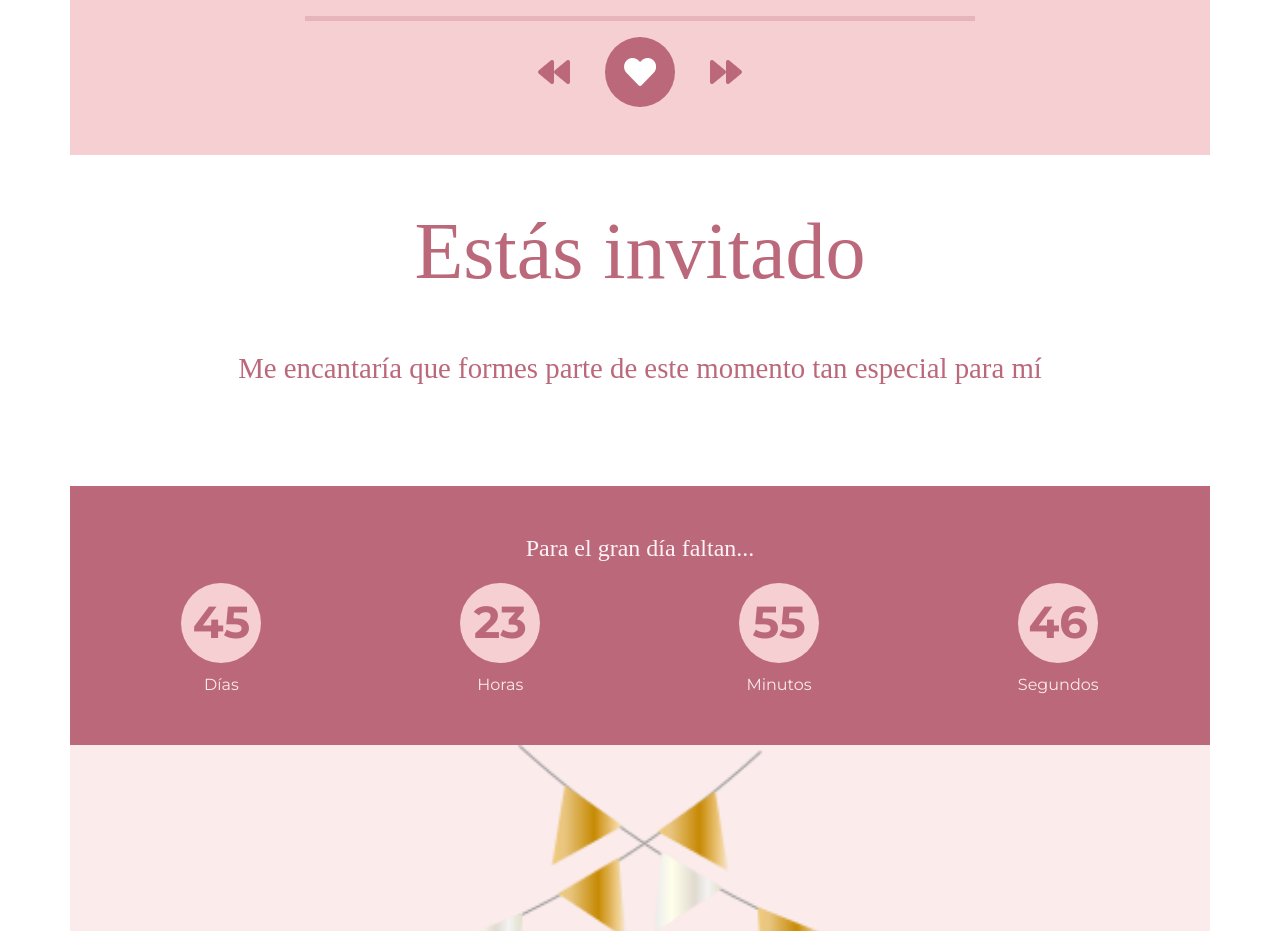
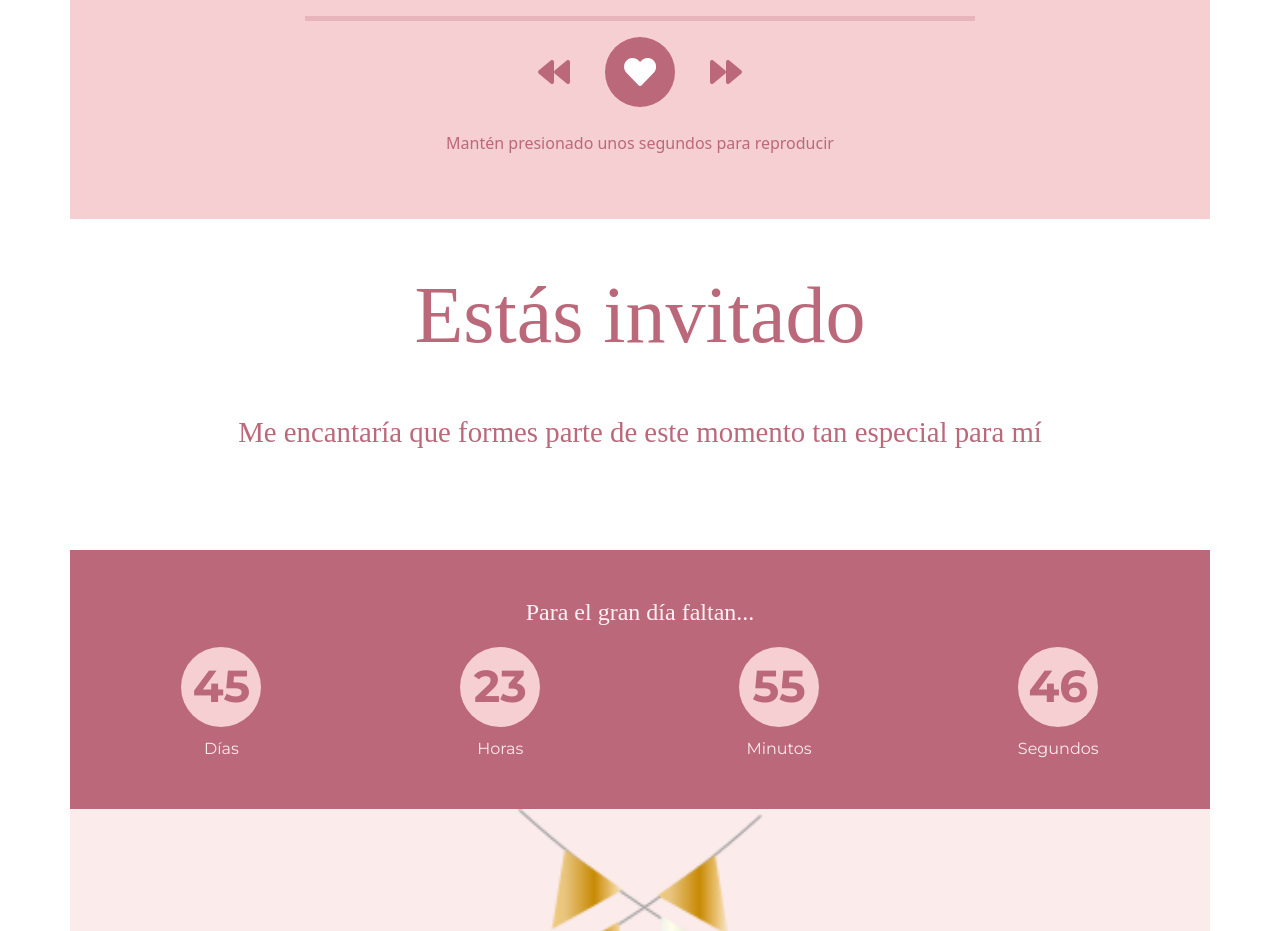
Before and after one commit to morena-marzec/mis-xv, a plain HTML site: page index.html in a window 1280 px wide. Shown: the part 920-1851 px from the top of the page. Drawn offline with nearby package versions, Linux system fonts and the light colour scheme; a web font is replaced by a local one.

Commit message:
Agregar mensaje de instrucción para mantener presionado el botón de reproducción

```diff
--- a/index.html
+++ b/index.html
@@ -36,6 +36,7 @@
                 <i class="fas fa-forward"></i>
             </button>
         </div>
+        <p class="mt-4 font-color-2">Mantén presionado unos segundos para reproducir</p>
     </div>
 
     <div class="ligt-pink container-sm text-center py-5">
```
